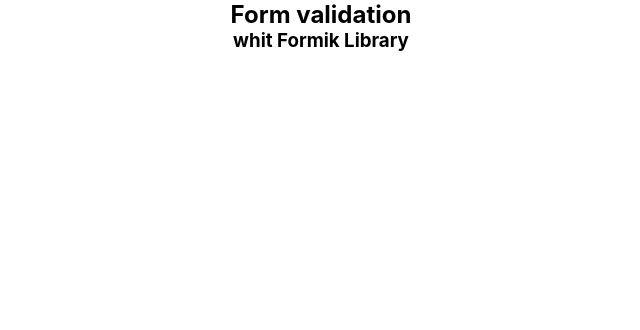
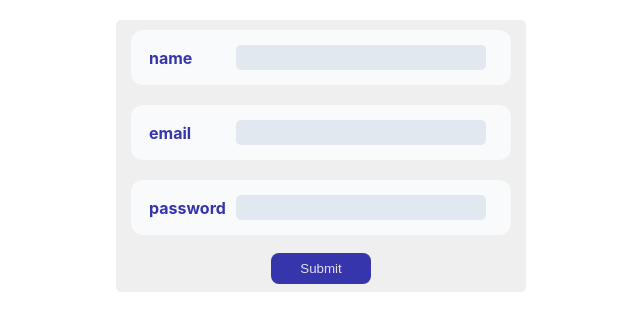
Before and after one commit to alireza921/Form-project, a React (Create React App) app: page / in a window 1280 px wide. Shown: the top 330 px of the page, without its empty margins (319-959 px from the left). Built offline with nearby package versions, Linux system fonts and the light colour scheme.

Commit message:
management State whit Formik-using useFormik Hook

```diff
--- a/src/App.js
+++ b/src/App.js
@@ -1,10 +1,10 @@
 import "./App.css";
+import SignUpForm from "./components/SignUpForm/SignUpForm";
 
 function App() {
   return (
     <div className='App'>
-      <h2>Form validation</h2>
-      <h3> whit Formik Library </h3>
+      <SignUpForm />
     </div>
   );
 }
--- /dev/null
+++ b/src/components/SignUpForm/SignUpForm.js
@@ -0,0 +1,63 @@
+import { useFormik } from "formik";
+import { useState } from "react";
+import styles from "./signupform.module.css";
+const SignUpForm = () => {
+
+const  initialValues = {
+    name : "" , email : "" , password : ""
+}
+    const formik = useFormik({
+       initialValues,
+    })
+console.log(formik.values);
+
+
+  const submitFormHandler = (e) => {
+    e.preventDefault();
+    console.log("submit");
+  };
+
+
+
+  return (
+    <section className={styles.holder}>
+      <form onSubmit={submitFormHandler} className={styles.container}>
+        <div className={styles.inputContainer}>
+          <label> name </label>
+          <input
+            type='text'
+            onChange={formik.handleChange}
+            name='name'
+            value={formik.values.name}
+          />
+        </div>
+
+        <div className={styles.inputContainer}>
+          <label> email </label>
+          <input
+            type='email'
+            onChange={formik.handleChange}
+            name='email'
+            value={formik.values.email}
+          />
+        </div>
+
+        <div className={styles.inputContainer}>
+          <label> password </label>
+          <input
+            type='text'
+            onChange={formik.handleChange}
+            name='password'
+            value={formik.values.password}
+          />
+        </div>
+
+        <div>
+          <button className={styles.btn}> Submit </button>
+        </div>
+      </form>
+    </section>
+  );
+};
+
+export default SignUpForm;
--- /dev/null
+++ b/src/components/SignUpForm/signupform.module.css
@@ -0,0 +1,62 @@
+/*
+.holder {
+background: green;
+margin: 10px 5px;
+} */
+
+.container {
+    background: #efefef;
+    display: flex;
+    flex-direction: column;
+    justify-content: space-between;
+    align-items: center;
+    margin-top: 20px;
+    border-radius: 5px;
+}
+
+.inputContainer{
+    background-color: #f9fafb;
+    padding: 12px 18px;
+    margin: 10px 15px;
+    border-radius: 12px;
+    font-weight: bold;
+    color: #3735ab;
+    width: 380px;
+    display: flex;
+    flex-direction: row;
+    justify-content: space-between;
+    align-content: center;
+    align-items: center;
+
+}
+
+/* .inputContainer label {
+    font-size: 18px;
+    color: #152aaa;
+} */
+
+.inputContainer input {
+    width: 250px;
+    background-color: #e2e8f0;
+    outline: rgb(36, 22, 1);
+    border-radius: 5px;
+    padding: 5px;
+    margin: 3px 7px;
+    border: none;
+}
+
+.inputContainer input:focus {
+    background: linear-gradient(180deg,#dbc2c278, #82b8e166);
+    border: solid 2px #375cde;
+}
+
+.btn {
+    width: 100px;
+    border : none;
+    padding: 8px;
+    margin: 8px 0;
+    background-color: #3735ab;
+    color: #e1e0e9;
+    border-radius: 8px;
+    cursor: pointer;
+}
```
